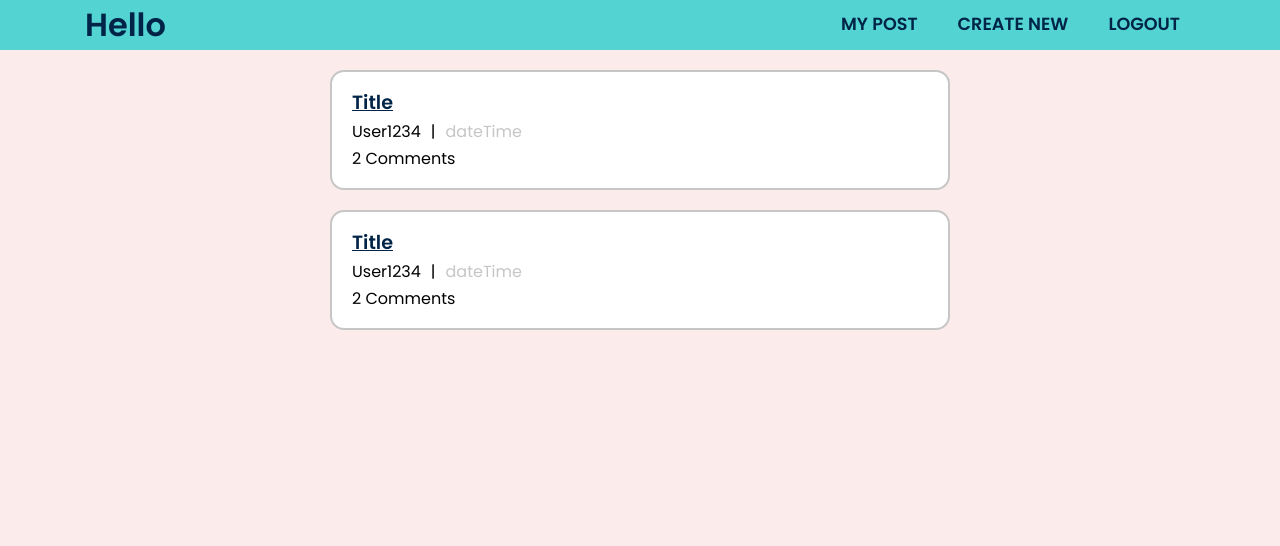
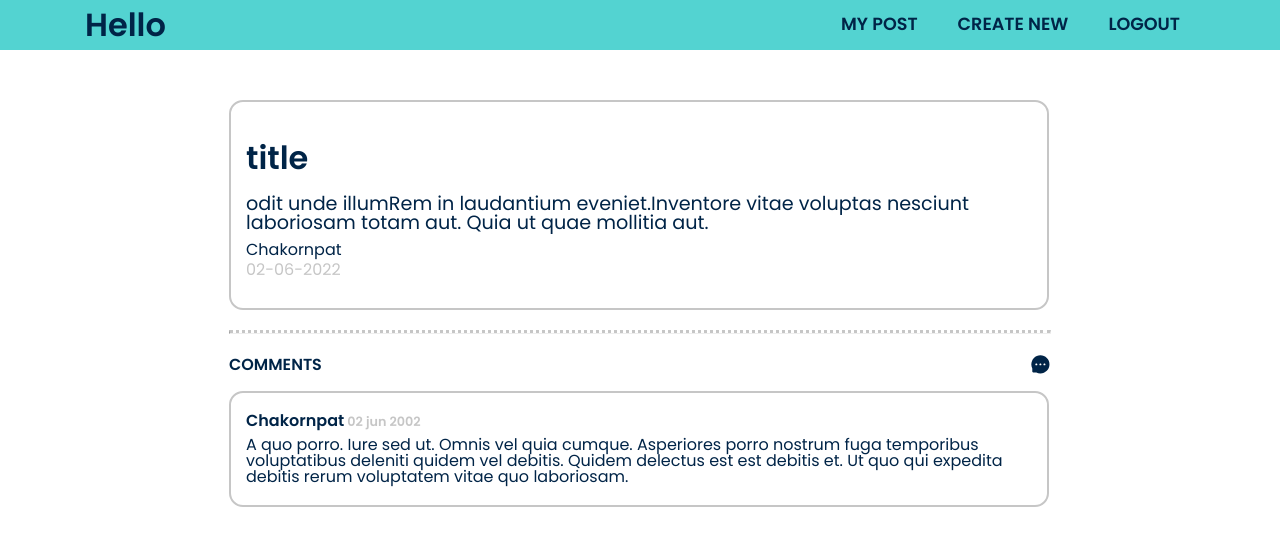
Before and after one commit to tonnamchakornpat/webminiproject, a React (Vite) app: page / in a window 1280 px wide. Shown: the top 546 px of the page. Built offline with nearby package versions, Linux system fonts and the light colour scheme.

Commit message:
:sparkles: add PostAndCommetsPage

```diff
--- a/src/App.jsx
+++ b/src/App.jsx
@@ -1,12 +1,14 @@
 import './styles/scss/main.scss'
 // import LoginPage from './pages/LoginPage'
-import HomePage from './pages/HomePage'
+// import HomePage from './pages/HomePage'
+import PostAndCommPage from './pages/PostAndCommPage'
 
 function App() {
   return (
     <>
-      <HomePage />
+      {/* <HomePage /> */}
       {/* <LoginPage /> */}
+      <PostAndCommPage />
     </>
   )
 }
--- /dev/null
+++ b/src/components/Comment.jsx
@@ -0,0 +1,16 @@
+import React from 'react'
+import '../styles/scss/main.scss'
+
+function Comment({ name, dateTime, content }) {
+  return (
+    <article className="commentContainer">
+      <h2>
+        <span>{name}</span>
+        <span>{dateTime}</span>
+      </h2>
+      <p>{content}</p>
+    </article>
+  )
+}
+
+export default Comment
--- a/src/components/Post.jsx
+++ b/src/components/Post.jsx
@@ -3,11 +3,23 @@ function Post({ postId, title, name, dateTime }) {
     <article className="content" key={postId}>
       <h2>{title}</h2>
       <p>
-        <span>{name}</span>|<span>dateTime</span>
+        <span>{name}</span>|<span>{dateTime}</span>
       </p>
       <p>2 Comments</p>
     </article>
   )
 }
 
-export default Post
+function PostContent({ postId, title, name, content, dateTime }) {
+  return (
+    <article className="detailContainer" key={postId}>
+      <h1>{title}</h1>
+
+      <p className="content">{content}</p>
+      <p>{name}</p>
+      <p>{dateTime}</p>
+    </article>
+  )
+}
+
+export { Post, PostContent }
--- a/src/pages/HomePage.jsx
+++ b/src/pages/HomePage.jsx
@@ -1,6 +1,6 @@
 import '../styles/scss/main.scss'
 import Navbar from '../components/Navbar'
-import Post from '../components/Post'
+import { Post } from '../components/Post'
 
 const posts = [
   {
--- /dev/null
+++ b/src/pages/PostAndCommPage.jsx
@@ -0,0 +1,65 @@
+import { PostContent } from '../components/Post'
+import Navbar from '../components/Navbar'
+import Comment from '../components/Comment'
+import { AiFillMessage, AiFillCloseCircle } from 'react-icons/ai'
+import '../styles/scss/main.scss'
+import { useState } from 'react'
+
+const PostAndCommPage = () => {
+  return (
+    <>
+      <Navbar />
+      <Contents />
+    </>
+  )
+}
+
+export default PostAndCommPage
+
+function Contents() {
+  const [showForm, setShowForm] = useState(false)
+  return (
+    <section className="contentsContainer">
+      <PostContent
+        postId={123}
+        title={'title'}
+        name={'Chakornpat'}
+        content={
+          'odit unde illumRem in laudantium eveniet.Inventore vitae voluptas nesciunt laboriosam totam aut. Quia ut quae mollitia aut.'
+        }
+        dateTime={'02-06-2022'}
+      />
+      <hr />
+      <div className="comment">
+        <h2>COMMENTS</h2>
+        <label for="Comment">
+          <input type="checkbox" name="Comment" id="Comment" />
+          <AiFillMessage
+            className="icon"
+            size={'1.3em'}
+            onClick={() => setShowForm(true)}
+          />
+          <AiFillCloseCircle
+            className="icon"
+            size={'1.3em'}
+            onClick={() => setShowForm(false)}
+          />
+        </label>
+      </div>
+      {showForm && (
+        <form className="inputContainer">
+          <textarea name="icontent" id="icontent" rows="8"></textarea>
+          <input type="button" value="Send" />
+        </form>
+      )}
+
+      <Comment
+        name={'Chakornpat'}
+        dateTime={'02 jun 2002'}
+        content={
+          'A quo porro. Iure sed ut. Omnis vel quia cumque. Asperiores porro nostrum fuga temporibus voluptatibus deleniti quidem vel debitis. Quidem delectus est est debitis et. Ut quo qui expedita debitis rerum voluptatem vitae quo laboriosam.'
+        }
+      />
+    </section>
+  )
+}
--- a/src/styles/scss/base/_base.scss
+++ b/src/styles/scss/base/_base.scss
@@ -113,6 +113,7 @@ section {
 
 body {
     line-height: 1;
+    overflow-x: hidden;
 }
 
 ol,
--- /dev/null
+++ b/src/styles/scss/components/_comment.scss
@@ -0,0 +1,26 @@
+@use '../abstract/variables' as *;
+
+article.commentContainer {
+    width: clamp(200px, 80vw, 820px);
+    margin: 16px 0px;
+    height: auto;
+    border: 2px solid $primary-color5 ;
+    border-radius: 14px;
+    padding: 20px 15px;
+    color: $primary-color1;
+
+    h2 {
+        color: $primary-color1;
+        font-size: clamp(12px, 1em, 28px);
+        margin-bottom: 8px;
+
+        span {
+
+            &:nth-child(2) {
+                margin-left: 3px;
+                font-size: clamp(10px, 0.8em, 26px);
+                color: $primary-color5;
+            }
+        }
+    }
+}
--- a/src/styles/scss/components/_post.scss
+++ b/src/styles/scss/components/_post.scss
@@ -1,6 +1,7 @@
 @use '../abstract/variables' as *;
 
 article.content {
+    color: $primary-color1;
     border: 2px solid $primary-color5 ;
     border-radius: 14px;
     display: flex;
@@ -31,6 +32,7 @@ article.content {
     }
 
     p {
+        color: $primary-color1;
 
         span {
             margin-right: 10px;
@@ -44,3 +46,33 @@ article.content {
 
     }
 }
+
+article.detailContainer {
+    color: $primary-color1;
+    margin-top: 50px;
+    padding-top: 20px;
+    width: clamp(200px, 80vw, 820px);
+    height: auto;
+    border: 2px solid $primary-color5 ;
+    border-radius: 14px;
+    padding: 40px 15px 30px;
+
+    h1 {
+        font-size: 2em;
+        margin-bottom: 20px;
+    }
+
+    p {
+        &.content {
+            color: $primary-color1;
+            font-size: clamp(16px, 2vw, 1.2em);
+            margin-bottom: 10px;
+        }
+
+        &:nth-of-type(3) {
+            margin-top: 4px;
+            color: $primary-color5;
+        }
+    }
+
+}
--- a/src/styles/scss/main.scss
+++ b/src/styles/scss/main.scss
@@ -4,4 +4,5 @@
 
 //? Pages
 @forward './pages/loginPage';
-@forward './pages/homePage'
+@forward './pages/homePage';
+@forward './pages/postAndCommPage';
--- a/src/styles/scss/pages/_homePage.scss
+++ b/src/styles/scss/pages/_homePage.scss
@@ -7,7 +7,6 @@ main {
   display: grid;
   justify-content: center;
   height: 100vh;
-  background-color: $primary-color3;
 
   section.contents {
 
--- a/src/styles/scss/pages/_loginPage.scss
+++ b/src/styles/scss/pages/_loginPage.scss
@@ -7,7 +7,6 @@
     height: 100vh;
     margin: 0;
     padding: 0 24px;
-    background-color: $primary-color3;
 
     .loginCard {
 
--- /dev/null
+++ b/src/styles/scss/pages/_postAndCommPage.scss
@@ -0,0 +1,96 @@
+@use '../abstract/variables' as *;
+@forward '../components/comment';
+
+section.contentsContainer {
+    color: $primary-color1;
+    margin-top: 50px;
+    display: grid;
+    justify-content: center;
+
+    hr {
+        width: clamp(200px, 80vw, 820px);
+        margin: 20px 0px;
+        border-top: 3px dotted $primary-color5;
+    }
+
+    div.comment {
+
+        display: flex;
+        flex-direction: row;
+        justify-content: space-between;
+        align-items: center;
+
+        input[type=checkbox] {
+            user-select: none;
+            display: none;
+
+            &:checked {
+                ~.icon {
+                    &:first-of-type {
+                        display: none;
+                    }
+
+                    &:nth-of-type(2) {
+                        display: block;
+                    }
+                }
+
+
+
+            }
+
+            &:not(:checked) {
+                ~.icon {
+
+                    &:first-of-type {
+                        display: block;
+                    }
+
+                    &:nth-of-type(2) {
+                        display: none;
+                    }
+                }
+            }
+
+        }
+
+        .icon {
+            cursor: pointer;
+        }
+
+    }
+
+
+    // ? Input Area
+    form.inputContainer {
+        width: clamp(200px, 80vw, 820px);
+        display: flex;
+        flex-direction: column;
+
+        textarea {
+            margin: 16px 0px;
+            border-radius: 14px;
+            border: 1px solid $primary-color1;
+            padding: 8px;
+            font-size: 16px;
+            width: 100%F;
+        }
+
+        input[type=button] {
+            background-color: $primary-color2;
+            color: $primary-color1;
+            border-radius: 14px;
+            border: 1px solid;
+            padding: 8px 0px;
+            font-size: 1em;
+            font-weight: bold;
+
+            &:hover {
+                background-color: $primary-color2-50;
+                color: $primary-color2;
+            }
+        }
+    }
+
+
+}
```
